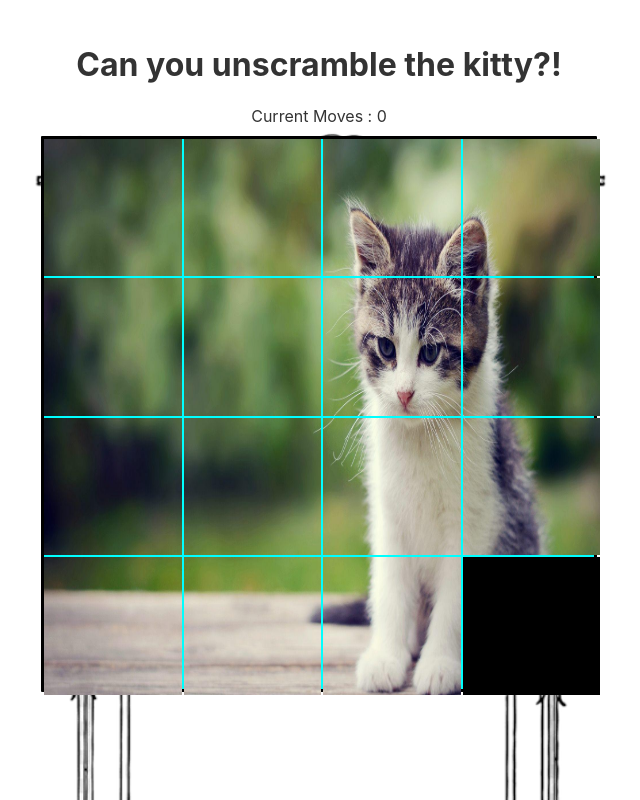
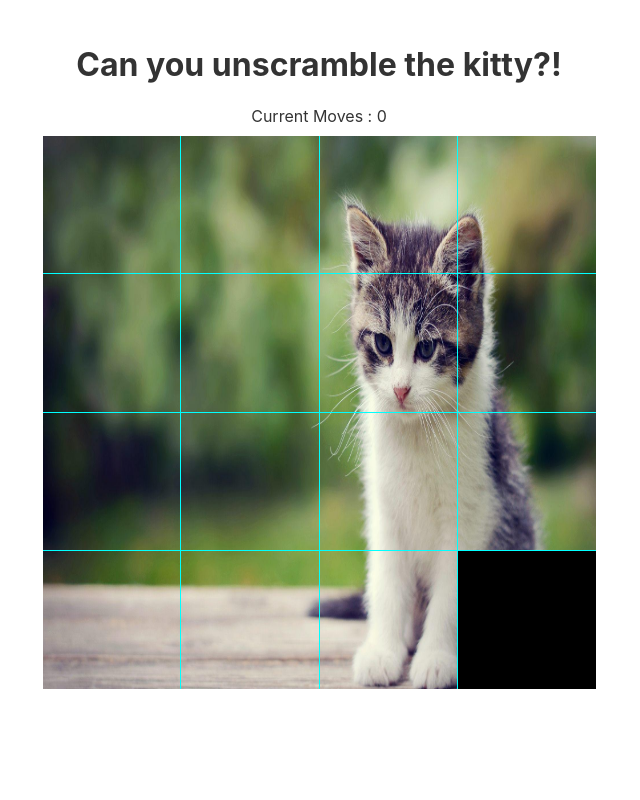
Before and after one commit to Kavikick/TilePuzzle, a Svelte app: page / in a window 1280 px wide. Shown: the top 800 px of the page, without its empty margins (321-961 px from the left). Built offline with nearby package versions, Linux system fonts and the light colour scheme.

Commit message:
Functionality

```diff
--- a/src/Components/Board.svelte
+++ b/src/Components/Board.svelte
@@ -7,11 +7,14 @@
     import { fade } from "svelte/transition";
 
     let displaySize = 550;
+    let boardGap = 1;
+    $: adjustedDisplaySize = gameIsWon
+        ? displaySize
+        : displaySize + boardGap * 3; // accounts for gap
     let boardWidth = 4;
     let pieces = newBoard(boardWidth);
     let boardVisible = true;
     let totalMoves = 0;
-    let boardGap = 2;
     let gameIsWon = false;
 
     function newBoard(boardWidth: number) {
@@ -64,7 +67,9 @@
             pieces[blackIndex] = pieceID;
             totalMoves++;
             if (checkWin()) {
-                handleGameWin();
+                setTimeout(() => {
+                    handleGameWin();
+                }, 400);
             }
         }
     }
@@ -88,14 +93,18 @@
     // handleGameWin();
 </script>
 
-<div class="gameScreen">
+<div
+    class="gameScreen"
+    style={gameIsWon ? 'background-image: url("/frame.png");' : ""}
+>
     <MoveCounter {gameIsWon} {totalMoves} />
     <div
         class="board"
-        style="grid-template-columns: {'auto '.repeat(
-            boardWidth
-        )}; width: {displaySize}px; height: {displaySize}px;
-         gap: {boardGap}px;"
+        style="grid-template-columns: {'auto '.repeat(boardWidth)};
+            width: {adjustedDisplaySize}px;
+            height: {adjustedDisplaySize}px;
+            gap: {boardGap}px;
+            {gameIsWon ? 'border: 3px black solid' : ''}"
     >
         {#if boardVisible}
             {#each pieces as ID (ID)}
@@ -140,12 +149,10 @@
         display: grid;
         grid-auto-columns: auto;
         gap: 1px;
-        border: 3px black solid;
         border-radius: 1px;
     }
 
     .gameScreen {
-        background-image: url("/frame.png");
         background-size: cover;
         height: 931px;
         width: 600px;
```
